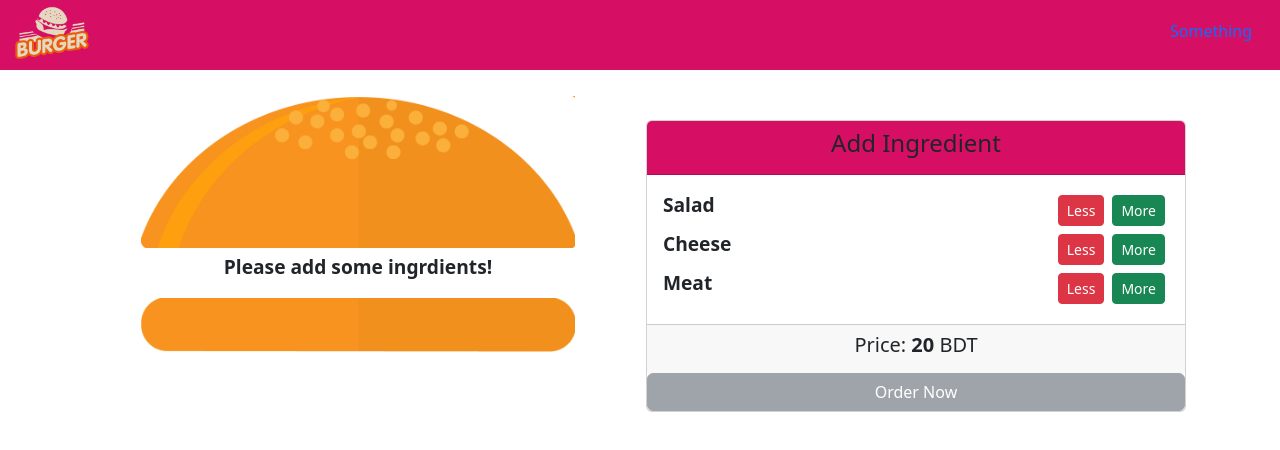
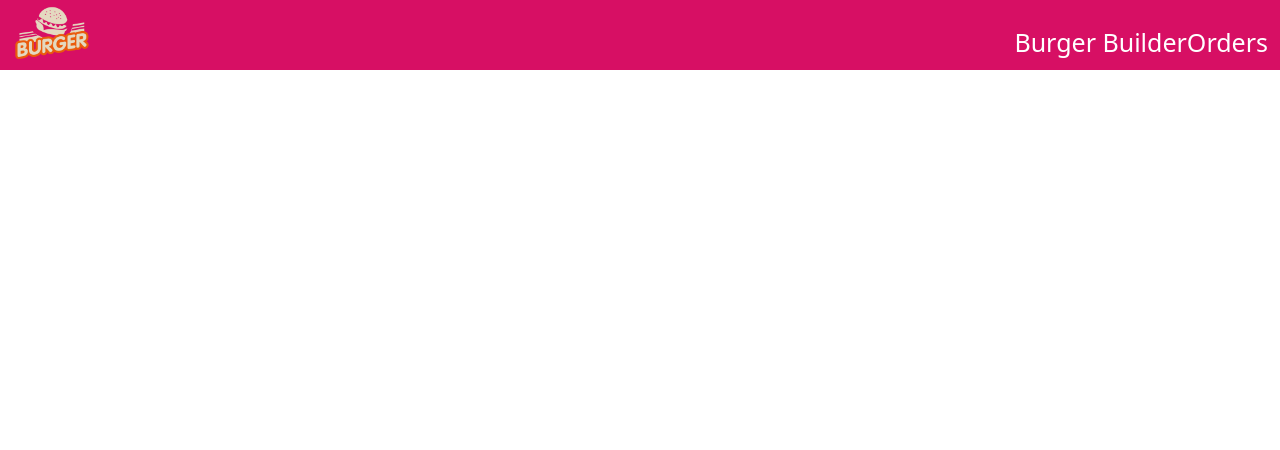
Before and after one commit to Rafid41/React_project-2_Burger_Builder_project, a React (Create React App) app: page /checkout in a window 1280 px wide. Shown: the top 450 px of the page. Built offline with nearby package versions, Linux system fonts and the light colour scheme.

Commit message:
Add routing and checkout,order page

```diff
--- a/package.json
+++ b/package.json
@@ -11,6 +11,7 @@
     "react": "^18.2.0",
     "react-dom": "^18.2.0",
     "react-popper": "^2.3.0",
+    "react-router-dom": "^6.21.1",
     "react-scripts": "5.0.1",
     "reactstrap": "^9.2.1",
     "web-vitals": "^2.1.4"
--- a/src/App.js
+++ b/src/App.js
@@ -1,13 +1,16 @@
 // src\App.js
-import './App.css';
-import Main from './Components/Main';
+import "./App.css";
+import Main from "./Components/Main";
+import { BrowserRouter } from "react-router-dom";
 
 function App() {
-  return (
-    <div>
-      <Main/>
-    </div>
-  );
+    return (
+        <div>
+            <BrowserRouter>
+              <Main />
+            </BrowserRouter>
+        </div>
+    );
 }
 
 export default App;
--- a/src/Components/BurgerBuilder/BurgerBuilder.js
+++ b/src/Components/BurgerBuilder/BurgerBuilder.js
@@ -5,6 +5,7 @@ import Burger from "./Burger/Burger";
 import Controls from "./Controls/Controls";
 import { Modal, ModalBody, ModalHeader, ModalFooter, Button } from "reactstrap";
 import Summery from "./Summery/Summery";
+import { Navigate } from "react-router-dom";
 
 const INGREDIENT_PRICES = {
     // variable name state.ingrdient.type er sathe match hote hbe
@@ -26,6 +27,7 @@ export default class BurgerBuilder extends Component {
         totalPrice: 20,
         modalOpen: false,
         purchasable: false,
+        onCLickCheckout: false,
     };
 
     updatePurchasable = (ingredients) => {
@@ -77,6 +79,12 @@ export default class BurgerBuilder extends Component {
         });
     };
 
+    handleCheckout = () => {
+        this.setState({
+            onCLickCheckout: true,
+        });
+    };
+
     render() {
         return (
             <div>
@@ -102,13 +110,17 @@ export default class BurgerBuilder extends Component {
                         <Summery ingredients={this.state.ingredients} />
                     </ModalBody>
                     <ModalFooter>
-                        <Button color="success" onClick={this.toggleModal}>
+                        <Button color="success" onClick={this.handleCheckout}>
                             Continue to Checkout
                         </Button>
                         <Button color="secondary" onClick={this.toggleModal}>
                             Cancel
                         </Button>
                     </ModalFooter>
+
+                    {this.state.onCLickCheckout && (
+                        <Navigate to="/checkout" replace={true} />
+                    )}
                 </Modal>
             </div>
         );
--- a/src/Components/Header/Header.js
+++ b/src/Components/Header/Header.js
@@ -1,8 +1,9 @@
 // src\Components\Header\Header.js
 import React from "react";
-import { Navbar, NavbarBrand, Nav, NavItem, NavLink } from "reactstrap";
+import { Navbar, NavbarBrand, Nav, NavItem } from "reactstrap";
 import "./Header.css";
 import Logo from "../../assets/logo.png";
+import {NavLink} from "react-router-dom";
 
 const Header = () => {
     return (
@@ -20,8 +21,13 @@ const Header = () => {
                 </NavbarBrand>
                 <Nav className="mr-md-5">
                     <NavItem>
-                        <NavLink href="#" className="NavLink">
-                            Something
+                        <NavLink to="#" className="NavLink">
+                            Burger Builder
+                        </NavLink>
+                    </NavItem>
+                    <NavItem>
+                        <NavLink to="/orders" className="NavLink">
+                            Orders
                         </NavLink>
                     </NavItem>
                 </Nav>
--- a/src/Components/Main.js
+++ b/src/Components/Main.js
@@ -2,6 +2,9 @@
 import React from "react";
 import Header from "./Header/Header";
 import BurgerBuilder from "./BurgerBuilder/BurgerBuilder";
+import { Route, Routes } from "react-router-dom";
+import Orders from "./Orders/Orders";
+import Checkout from "./Orders/Checkout/Checkout";
 
 const Main = (props) => {
     return (
@@ -10,7 +13,13 @@ const Main = (props) => {
 
             {/* container class left right kisu padding dey */}
             <div className="container">
-                <BurgerBuilder />
+
+                <Routes>
+                    <Route path="/" element={<BurgerBuilder />} />
+                    <Route path="/orders" element={<Orders />} />
+                    <Route path ="/checkout" element={<Checkout/>} />
+                </Routes>
+
             </div>
         </div>
     );
--- /dev/null
+++ b/src/Components/Orders/Checkout/Checkout.js
@@ -0,0 +1,12 @@
+// src\Components\Orders\Checkout\Checkout.js
+import React from 'react'
+
+const Checkout = () => {
+  return (
+    <div>
+
+    </div>
+  )
+}
+
+export default Checkout
--- /dev/null
+++ b/src/Components/Orders/Orders.js
@@ -0,0 +1,12 @@
+// src\Components\Orders\Orders.js
+import React from 'react'
+
+const Orders = () => {
+  return (
+    <div>
+
+    </div>
+  )
+}
+
+export default Orders;
```
Also changed, not shown: 1 other file (tests, documents, lock files or other folders).
